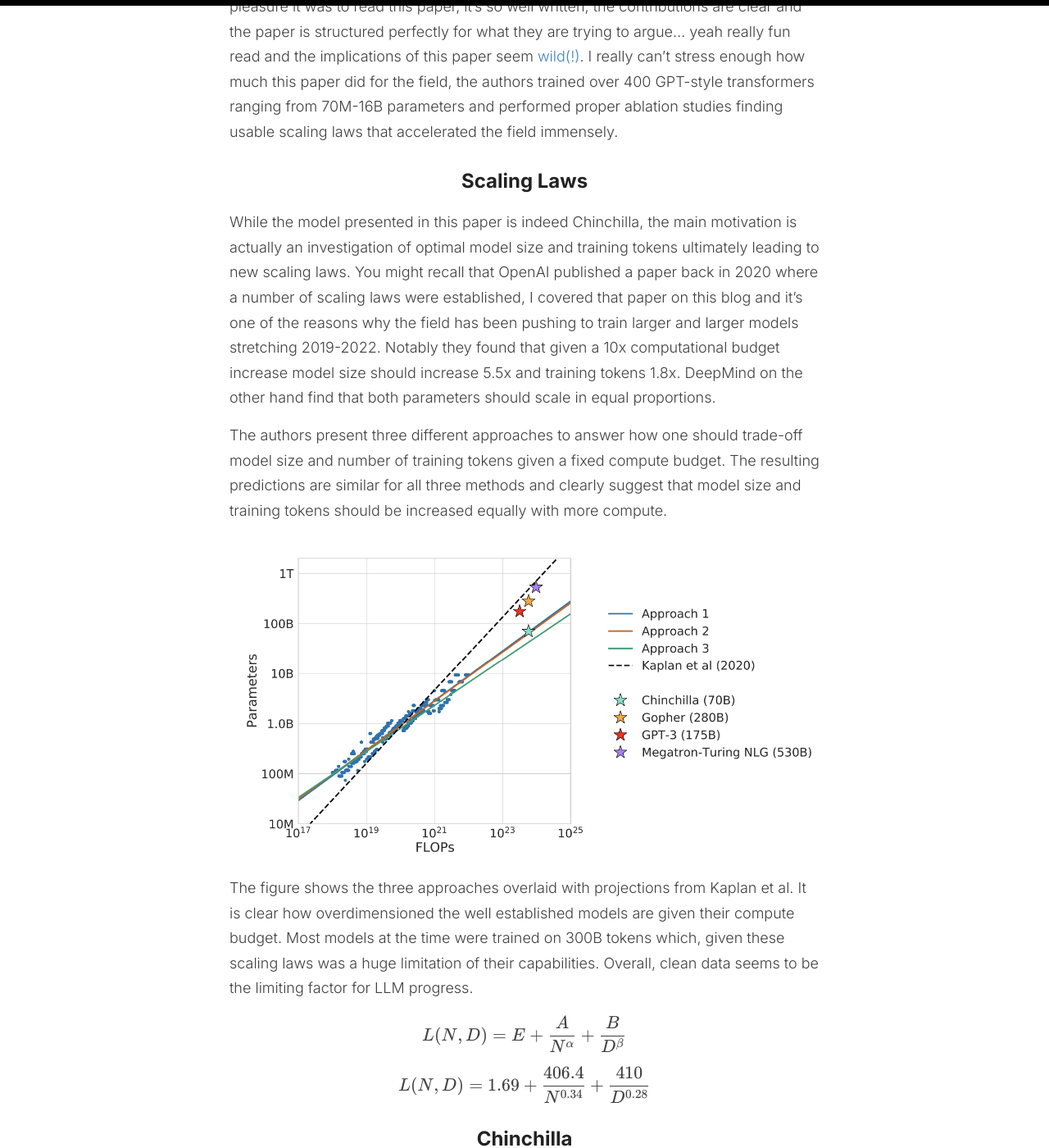
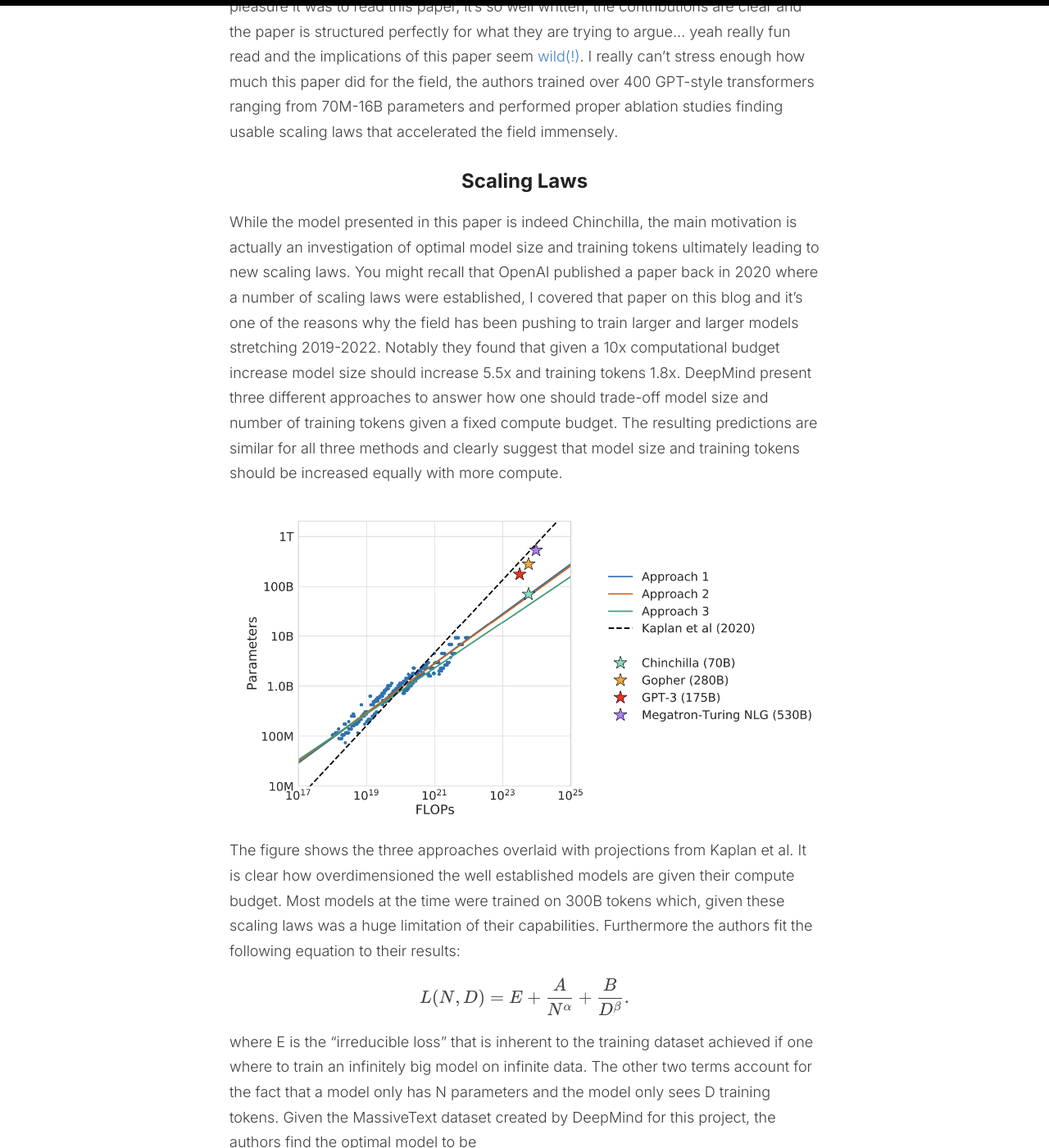
Before and after one commit to LeonEricsson/leonericsson.github.io, a Jekyll site: the page built from _posts/2023-08-01-chinchilla.md, in a window 1280 px wide and 1400 px high, scrolled down 607 px. Shown: the whole window at 82% size. Built offline with Jekyll 4.4.1, drawn with Linux system fonts in a browser that asks for light colours; nearby versions of some CDN libraries; some of the changed text lies outside the part shown.

Commit message:
update chinchilla

```diff
--- a/_posts/2023-08-01-chinchilla.md
+++ b/_posts/2023-08-01-chinchilla.md
@@ -10,21 +10,23 @@
 As we approach the present, the volume of seemingly relevant papers increases exponentially. It becomes more challenging to identify seminal works because time has not yet distinguished them and as a result I'm left unsure what papers I should tackle next. One part of me wants to follow through and completely go through all text-based LLMs up to the present, another wants to move into the multi-modal space starting with the Visual Transformers and another part of me wants to look more into dialogue based models such as InstructGPT and LaMDA. We'll see where we go from here but for now it seemed natural to take on DeepMind's second LLM - Chinchilla - a perfect follow up to the Gopher paper. Before we get started I have to say what a pleasure it was to read this paper, it's so well written, the contributions are clear and the paper is structured perfectly for what they are trying to argue... yeah really fun read and the implications of this paper seem [wild(!)](https://www.lesswrong.com/posts/6Fpvch8RR29qLEWNH/chinchilla-s-wild-implications). I really can't stress enough how much this paper did for the field, the authors trained over 400 GPT-style transformers ranging from 70M-16B parameters and performed proper ablation studies finding usable scaling laws that accelerated the field immensely.
 
 ## Scaling Laws
-While the model presented in this paper is indeed Chinchilla, the main motivation is actually an investigation of optimal model size and training tokens ultimately leading to new scaling laws. You might recall that OpenAI published a paper back in 2020 where a number of scaling laws were established, I covered that paper on this blog and it's one of the reasons why the field has been pushing to train larger and larger models stretching 2019-2022. Notably they found that given a 10x computational budget increase model size should increase 5.5x and training tokens 1.8x. DeepMind on the other hand find that both parameters should scale in equal proportions.
-
-The authors present three different approaches to answer how one should trade-off model size and number of training tokens given a fixed compute budget. The resulting predictions are similar for all three methods and clearly suggest that model size and training tokens should be increased equally with more compute.
+While the model presented in this paper is indeed Chinchilla, the main motivation is actually an investigation of optimal model size and training tokens ultimately leading to new scaling laws. You might recall that OpenAI published a paper back in 2020 where a number of scaling laws were established, I covered that paper on this blog and it's one of the reasons why the field has been pushing to train larger and larger models stretching 2019-2022. Notably they found that given a 10x computational budget increase model size should increase 5.5x and training tokens 1.8x. DeepMind present three different approaches to answer how one should trade-off model size and number of training tokens given a fixed compute budget. The resulting predictions are similar for all three methods and clearly suggest that model size and training tokens should be increased equally with more compute.
 
 ![](/images/scalinglaws.png)
 
-The figure shows the three approaches overlaid with projections from Kaplan et al. It is clear how overdimensioned the well established models are given their compute budget. Most models at the time were trained on 300B tokens which, given these scaling laws was a huge limitation of their capabilities. Overall, clean data seems to be the limiting factor for LLM progress.
+The figure shows the three approaches overlaid with projections from Kaplan et al. It is clear how overdimensioned the well established models are given their compute budget. Most models at the time were trained on 300B tokens which, given these scaling laws was a huge limitation of their capabilities. Furthermore the authors fit the following equation to their results:
 
 $$
-L(N,D) = E + \frac{A}{N^{\alpha}} + \frac{B}{D^{\beta}}
+L(N,D) = E + \frac{A}{N^{\alpha}} + \frac{B}{D^{\beta}}.
 $$
+
+where E is the "irreducible loss" that is inherent to the training dataset achieved if one where to train an infinitely big model on infinite data. The other two terms account for the fact that a model only has N parameters and the model only sees D training tokens. Given the MassiveText dataset created by DeepMind for this project, the authors find the optimal model to be
 
 $$
 L(N,D) = 1.69 + \frac{406.4}{N^{0.34}} + \frac{410}{D^{0.28}}
 $$
 
+Again, we see the the equilibrium required between model size and data size.
+
 ## Chinchilla
 Based on the estimated compute-optimal frontier, Gopher should be 4 times smaller given the same compute budget, while being trained for 4 times more tokens. The authors prove this theory by training a model using such configuration, Chinchilla. Without using any more compute the authors are able to steadily improve downstream performance across most evaluated tasks. What's even more interesting - if we assume the parametric scaling laws presented in *Approach 3* are correct then Chinchilla will beat *any model trained on Gopher's data, no matter how big*. This really puts into context how big of an impact these scaling laws have as it would mean an entire line of research could never have beaten Chinchilla.
```
